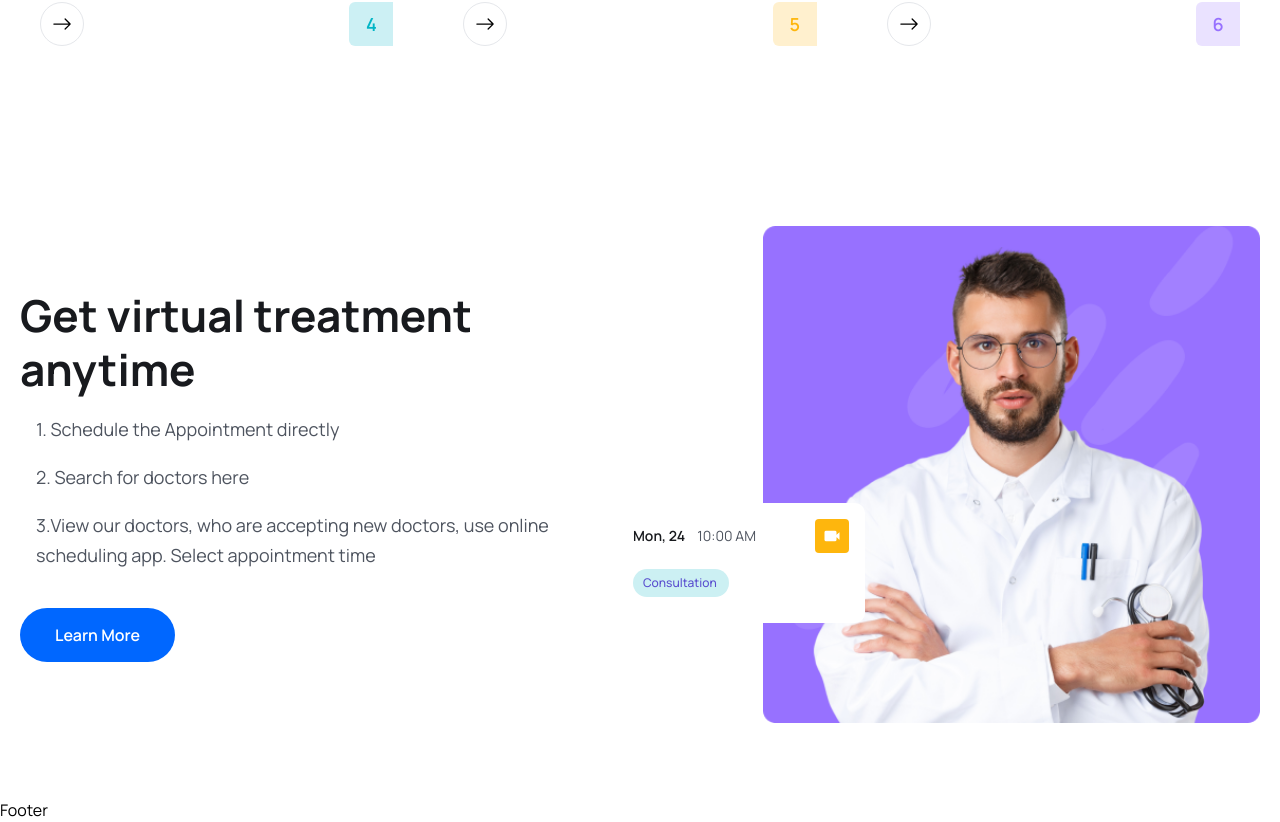
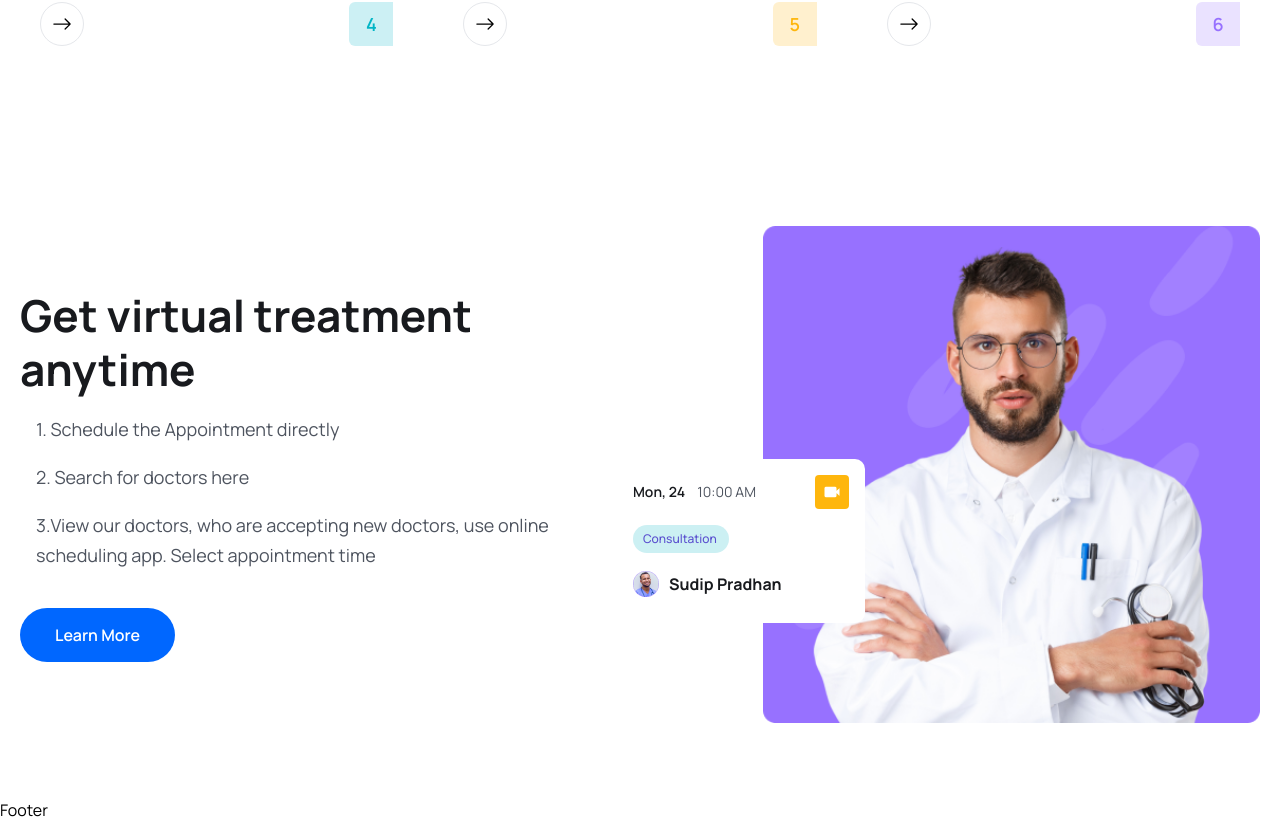
Before and after one commit to tmgnisc/Doctor-Appointment-Booking-MERN-, a React (Vite) app in the folder frontend/: page / in a window 1280 px wide. Shown: the part 2933-3755 px from the top of the page. Built offline with nearby package versions, Linux system fonts and the light colour scheme.

Commit message:
completed feature section

```diff
--- a/frontend/src/pages/Home.jsx
+++ b/frontend/src/pages/Home.jsx
@@ -8,6 +8,7 @@ import icon02 from "../assets/images/icon02.png";
 import icon03 from "../assets/images/icon03.png";
 import { Link } from "react-router-dom";
 import { BsArrowRight } from "react-icons/bs";
+import avatarIcon from "../assets/images/avatar-icon.png";
 import About from "../components/About/About";
 import ServiceList from "../components/Services/ServiceList";
 import featureImg from "../assets/images/feature-img.png";
@@ -226,11 +227,13 @@ const Home = () => {
                   </span>
                 </div>
                 <div className="w-[65px] lg:w-[96px] bg-[#ccf0f3] py-1 px-2 lg:py-[6px] lg:px-[10px] text-[8px] leading-[8px] lg:text-[12px] lg:leading-4 text-irisBlueColor font-[500] mt-2 lg:mt-4 rounded-full ">
-                  {" "}
-                  Consultation{" "}
+                  Consultation
                 </div>
 
-
+                <div className="flex items-center gap-[6px] lg:gap-[10px] mt-2 lg:mt-[18px] ">
+                  <img src={avatarIcon} alt="" />
+                  <h4 className="text-[10px] leading-3 lg:text-[16px] lg:leading-[22px] font-[700] text-headingColor">Sudip Pradhan</h4>
+                </div>
               </div>
             </div>
           </div>
```
